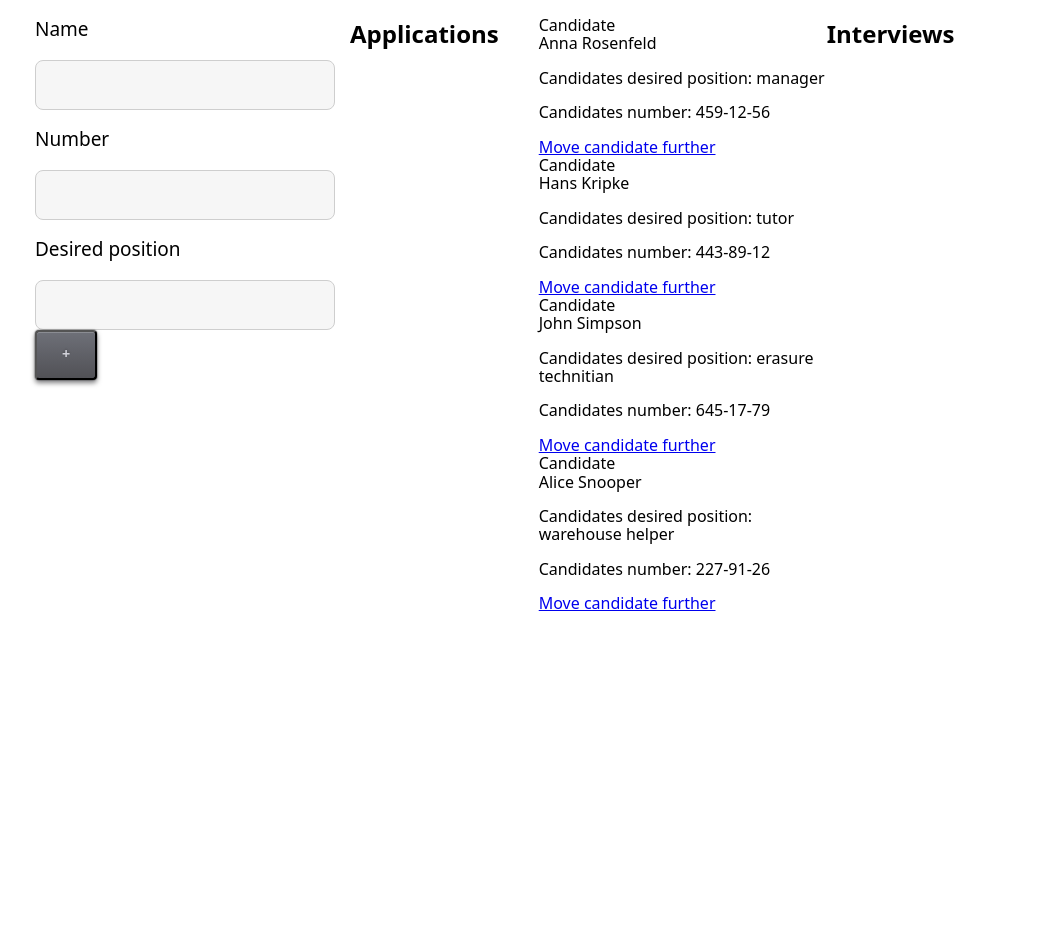
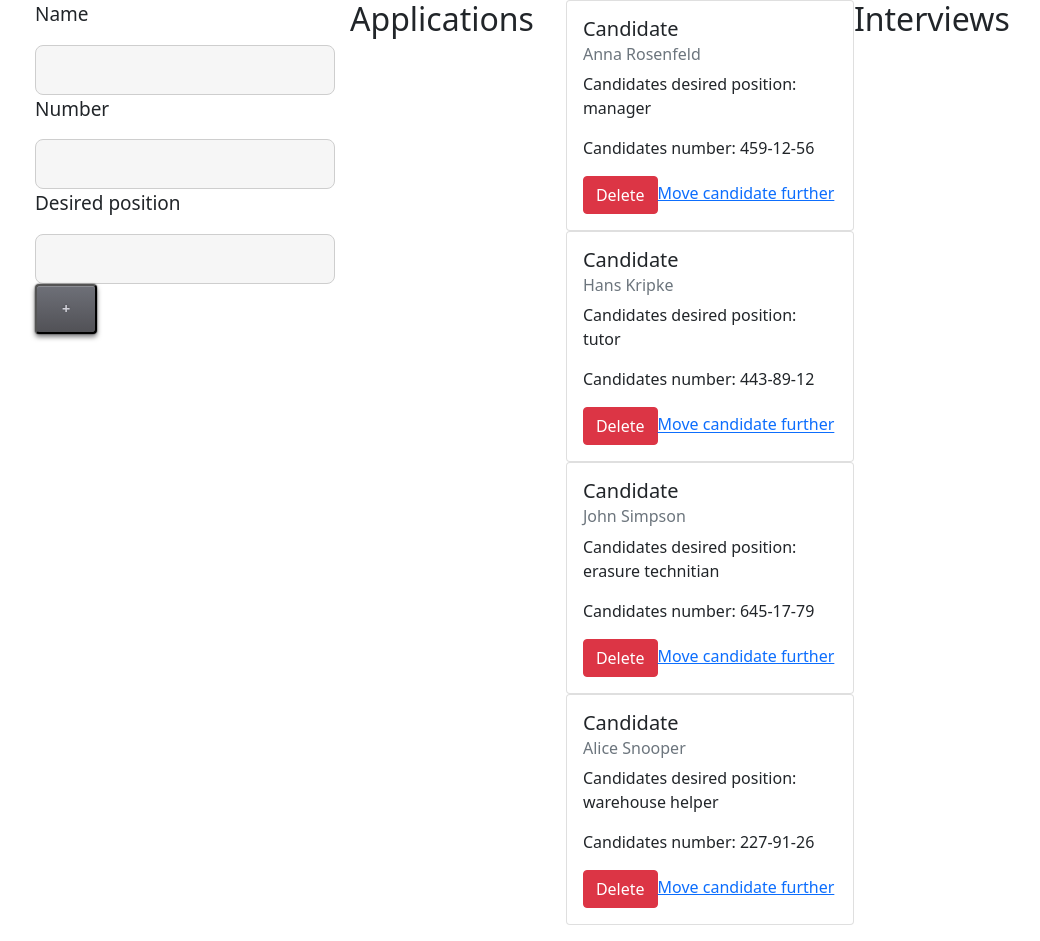
Before and after one commit to solarenergy990/trial-day, a React (Create React App) app: page / in a window 1280 px wide. Shown: the whole page, without its empty margins (149-1189 px from the left). Before the commit the page ends 800 px from the top, so only its background shows below. Built offline with nearby package versions, Linux system fonts and the light colour scheme.

Commit message:
adds delete button in aplicants card

```diff
--- a/src/components/ApplicantCard/ApplicantCard.jsx
+++ b/src/components/ApplicantCard/ApplicantCard.jsx
@@ -1,8 +1,8 @@
 import React from 'react';
-import {Card} from 'react-bootstrap';
+import {Card, Button } from 'react-bootstrap';
 
 
-const ApplicantCard = ({ applicantName, applicantNumber, applicantDesiredPosition}) => {
+const ApplicantCard = ({ applicantName, applicantNumber, applicantDesiredPosition, onClickRemove}) => {
     return    <div>
         <Card style={{ width: '18rem' }}>
             <Card.Body>
@@ -14,7 +14,11 @@ const ApplicantCard = ({ applicantName, applicantNumber, applicantDesiredPositio
           <Card.Text>
             Candidates number: { applicantNumber}
                 </Card.Text>
-    {/* <Card.Link href="#">Delete Candidate</Card.Link> */}
+          {/* <Card.Link href="#">Delete Candidate</Card.Link> */}
+          <Button type="button" variant="danger" onClick={onClickRemove}>Delete</Button>
+          {/* <button type="button"  onClick={onClickRemove}>
+        Delete
+      </button> */}
     <Card.Link href="#">Move candidate further</Card.Link>
   </Card.Body>
 </Card>
--- a/src/components/ApplicationList/ApplicationList.jsx
+++ b/src/components/ApplicationList/ApplicationList.jsx
@@ -1,6 +1,6 @@
 import ApplicantCard from "../ApplicantCard/ApplicantCard"
 
-const ApplicationList = ({ applicants }) => {
+const ApplicationList = ({ applicants, onApplicantDelete }) => {
     console.log(applicants)
     return <>
         <h2>Applications</h2>
@@ -15,7 +15,7 @@ const ApplicationList = ({ applicants }) => {
                             applicantName={name}
                             applicantNumber={number}
                             applicantDesiredPosition={desiredPosition}
-
+                            onClickRemove={() => onApplicantDelete(id)}
                         />
                     );
                 })}
--- a/src/components/Dashboard/Dashboard.jsx
+++ b/src/components/Dashboard/Dashboard.jsx
@@ -38,7 +38,9 @@ const Dashboard = () => {
     }
     };
 
-
+    const deleteApplicant = applicantId => {
+    setApplicants(applicants.filter(applicant => applicant.id !== applicantId));
+  };
 
 
   const getVisibleApplicants = () => {
@@ -55,7 +57,7 @@ const Dashboard = () => {
 
     return <>
         <ApplicantForm onSubmit={addApplicant} />
-        <ApplicationList applicants={ visibleApplicants}/>
+      <ApplicationList applicants={visibleApplicants} onApplicantDelete={ deleteApplicant}/>
         <InterviewList />
         {/* <AccepedList /> */}
     </>
--- a/src/index.js
+++ b/src/index.js
@@ -3,6 +3,7 @@ import ReactDOM from 'react-dom';
 import './index.css';
 
 import 'modern-normalize/modern-normalize.css';
+import 'bootstrap/dist/css/bootstrap.min.css';
 
 import App from './components/App/App';
 
```
